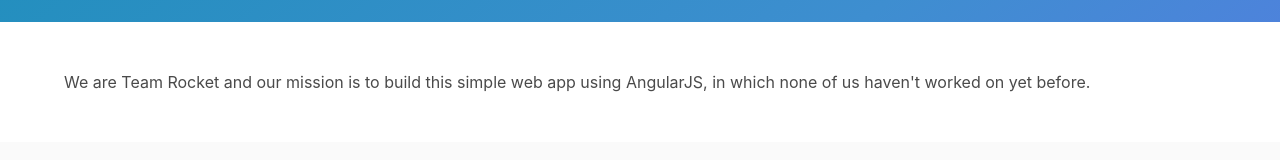
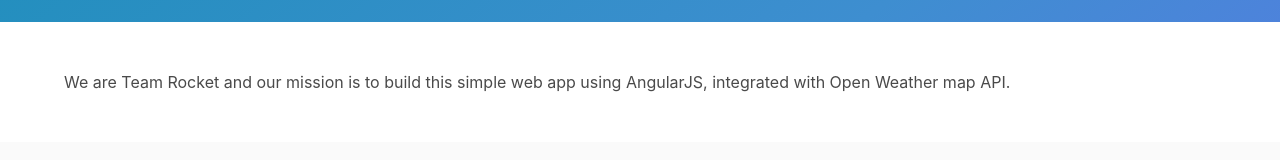
Before and after one commit to madserrano/weatherapp_angularjs, an Angular app: page /about in a window 1280 px wide. Shown: the part 162-322 px from the top of the page. Built offline with nearby package versions, Linux system fonts and the light colour scheme.

Commit message:
build now

```diff
--- a/src/app/about/about.component.ts
+++ b/src/app/about/about.component.ts
@@ -13,7 +13,7 @@
     </section>
     <section class="section">
 	  <div class="container">
-	    We are Team Rocket and our mission is to build this simple web app using AngularJS, in which none of us haven't worked on yet before.
+	    We are Team Rocket and our mission is to build this simple web app using AngularJS, integrated with Open Weather map API.
 	  </div>
 	</section>
   `,
```
